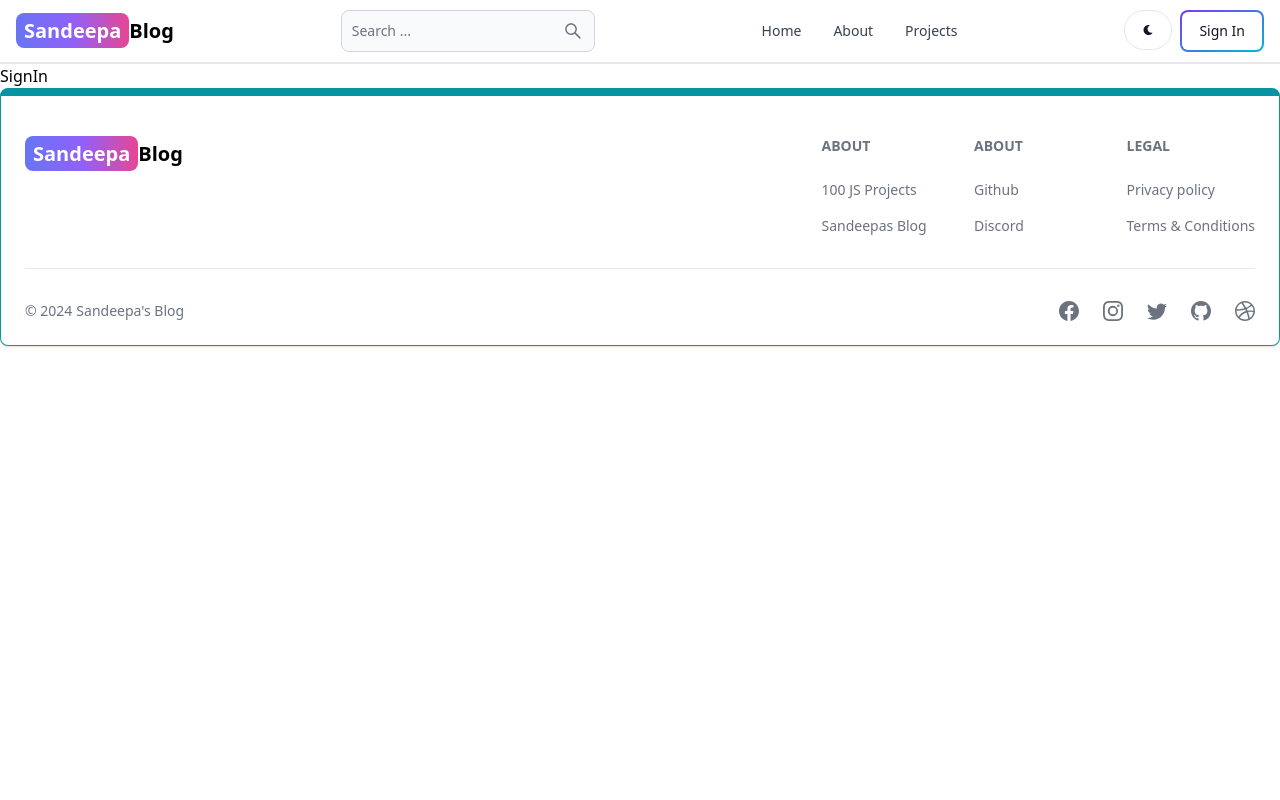
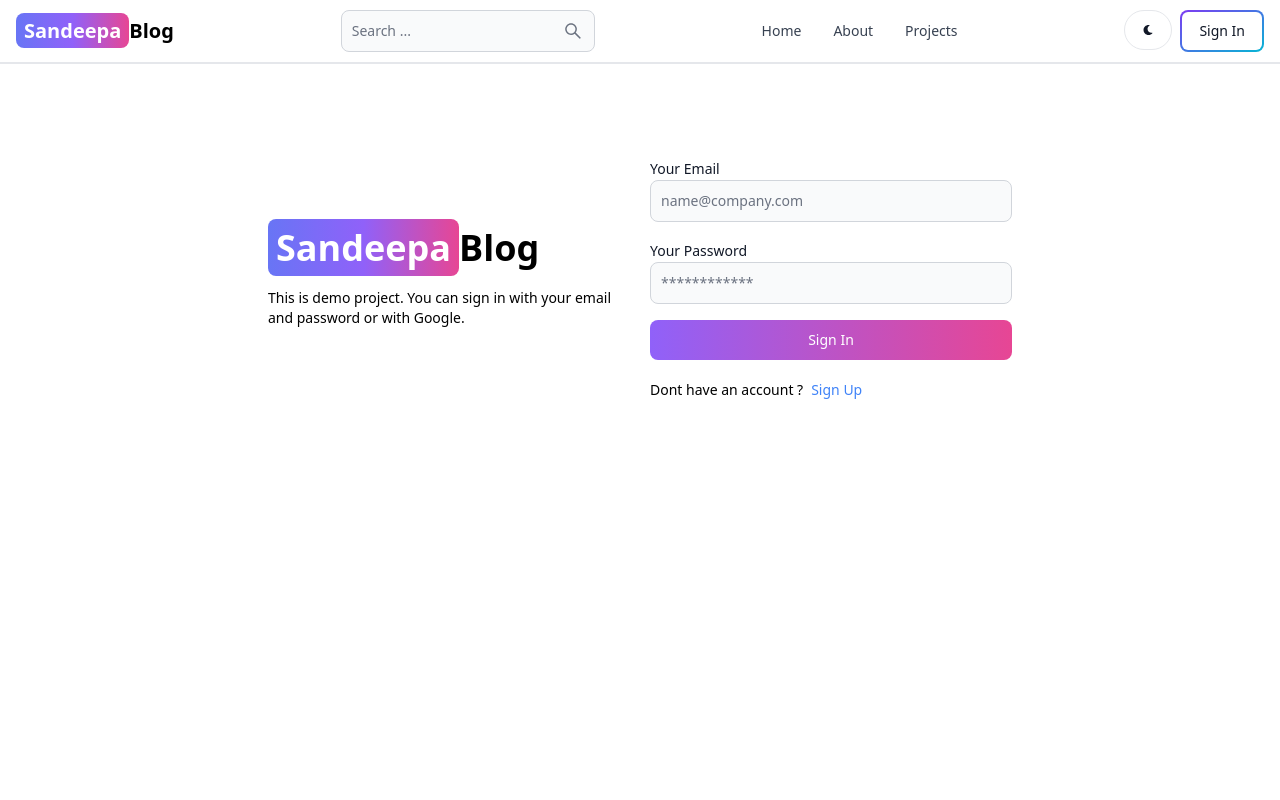
Before and after one commit to UmeshSandeepa/MERN-Blog, a React (Vite) app in the folder client/: page /SignIn in a window 1280 px wide. Shown: the top 800 px of the page. Built offline with nearby package versions, Linux system fonts and the light colour scheme.

Commit message:
complete signin page functionallity

```diff
--- a/client/src/pages/SignIn.jsx
+++ b/client/src/pages/SignIn.jsx
@@ -1,6 +1,92 @@
+import { Alert, Button, Label, Spinner, TextInput } from "flowbite-react";
+import { useState } from "react";
+import { Link, useNavigate } from "react-router-dom";
 
 export default function SignIn() {
+    const [formData, setFormData] =useState({});
+    const [errorMessage, setErrorMessage] = useState(null);
+    const [loading, setLoading] = useState(false);
+    const navigate = useNavigate();
+
+    const handleChange = (e) => {
+        setFormData({...formData, [e.target.id]: e.target.value.trim()});
+    }
+    const handleSubmit = async (e) => {
+        e.preventDefault()
+        if(!formData.email || !formData.password){
+            return setErrorMessage('Please fill out all fields.')
+        }
+        try{
+            setLoading(true);
+            setErrorMessage(null);
+            const res = await fetch('./api/auth/signin', {
+                method: 'POST',
+                headers: {'Content-Type':'Application/json'},
+                body: JSON.stringify(formData)
+            })
+            const data = await res.json()
+            if(data.success === false){
+                return setErrorMessage(data.message)
+            }
+            setLoading(false)
+            if(res.ok){
+                navigate('/Home')
+            }
+        }catch (error){
+            setErrorMessage(error.message);
+            setLoading(false)
+        }
+    }
   return (
-    <div>SignIn</div>
-  )
+    <div className="min-h-screen mt-20">
+      <div className="flex p-3 max-w-3xl mx-auto flex-col md:flex-row md:items-center gap-5">
+        {/*left*/}
+        <div className="flex-1">
+          <Link to="/" className="font-bold dark:text-white text-4xl">
+            <span className="px-2 py-1 bg-gradient-to-r from-indigo-500 via-purple-500 to-pink-500 rounded-lg text-white">
+              Sandeepa
+            </span>
+            Blog
+          </Link>
+          <p className="text-sm mt-5">
+            This is demo project. You can sign in with your email and password
+            or with Google.
+          </p>
+        </div>
+        {/*right*/}
+        <div className="flex-1">
+            <form className="flex flex-col gap-4" onSubmit={handleSubmit}>
+
+                <div>
+                    <Label value="Your Email"/>
+                    <TextInput type="email" placeholder="name@company.com" id="email" onChange={handleChange}/>
+                </div>
+                <div>
+                    <Label value="Your Password"/>
+                    <TextInput type="password" placeholder="************" id="password" onChange={handleChange}/>
+                </div>
+                <Button gradientDuoTone="purpleToPink" type="submit" disabled={loading}>
+                    {
+                        loading ? (
+                            <>
+                            <Spinner size='sm'/>
+                            <span className="pl-3">Loading...</span>
+                            </>
+                        ) : 'Sign In'
+                    }
+                </Button>
+            </form>
+            <div className="flex gap-2 text-sm mt-5">
+                <span>Dont have an account ?</span>
+                <Link to='/SignUp' className="text-blue-500">Sign Up</Link>
+            </div>
+            {
+                errorMessage && (
+                    <Alert className="mt-5" color='failure'>{errorMessage}</Alert>
+                )
+            }
+        </div>
+      </div>
+    </div>
+  );
 }
```
